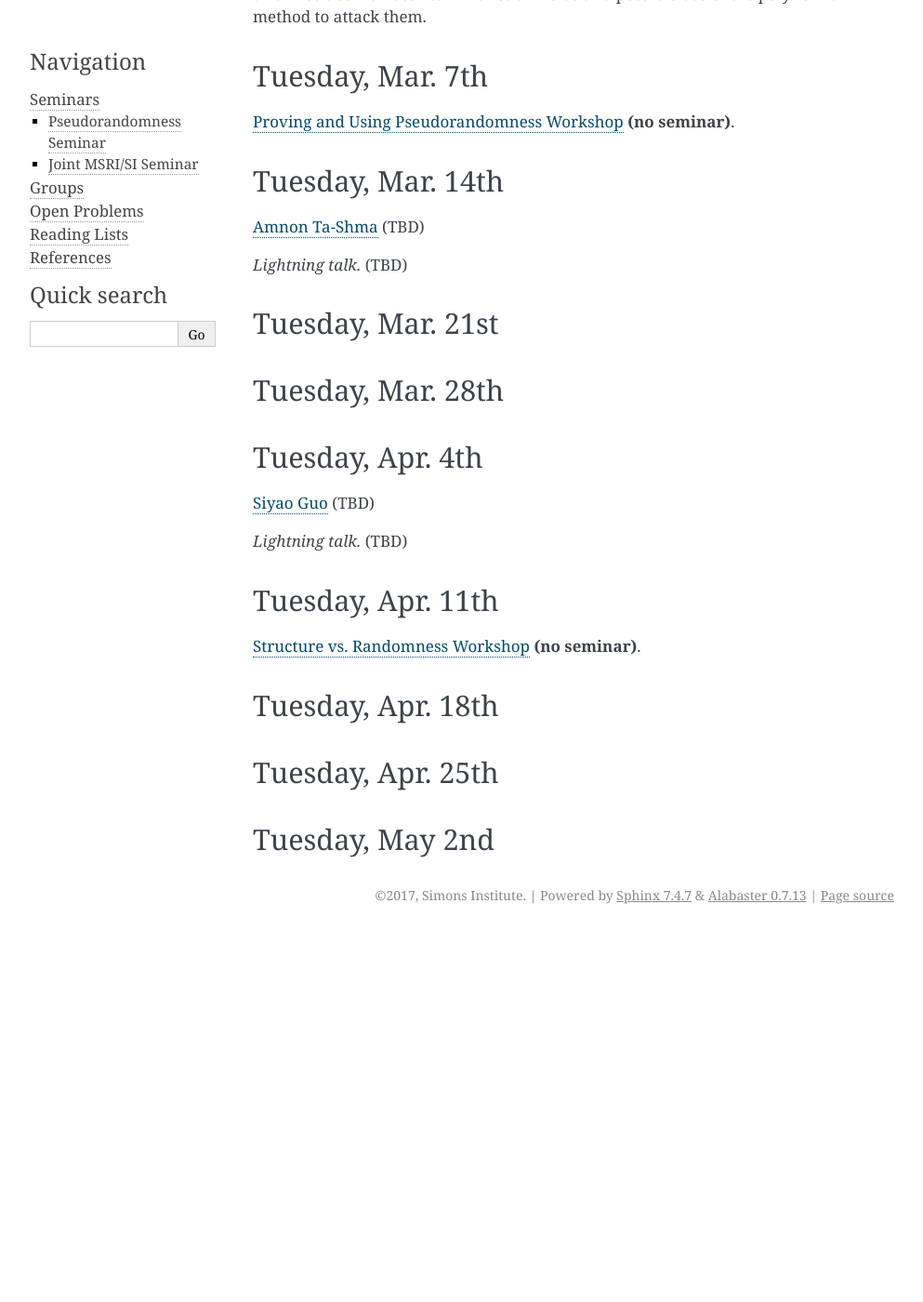
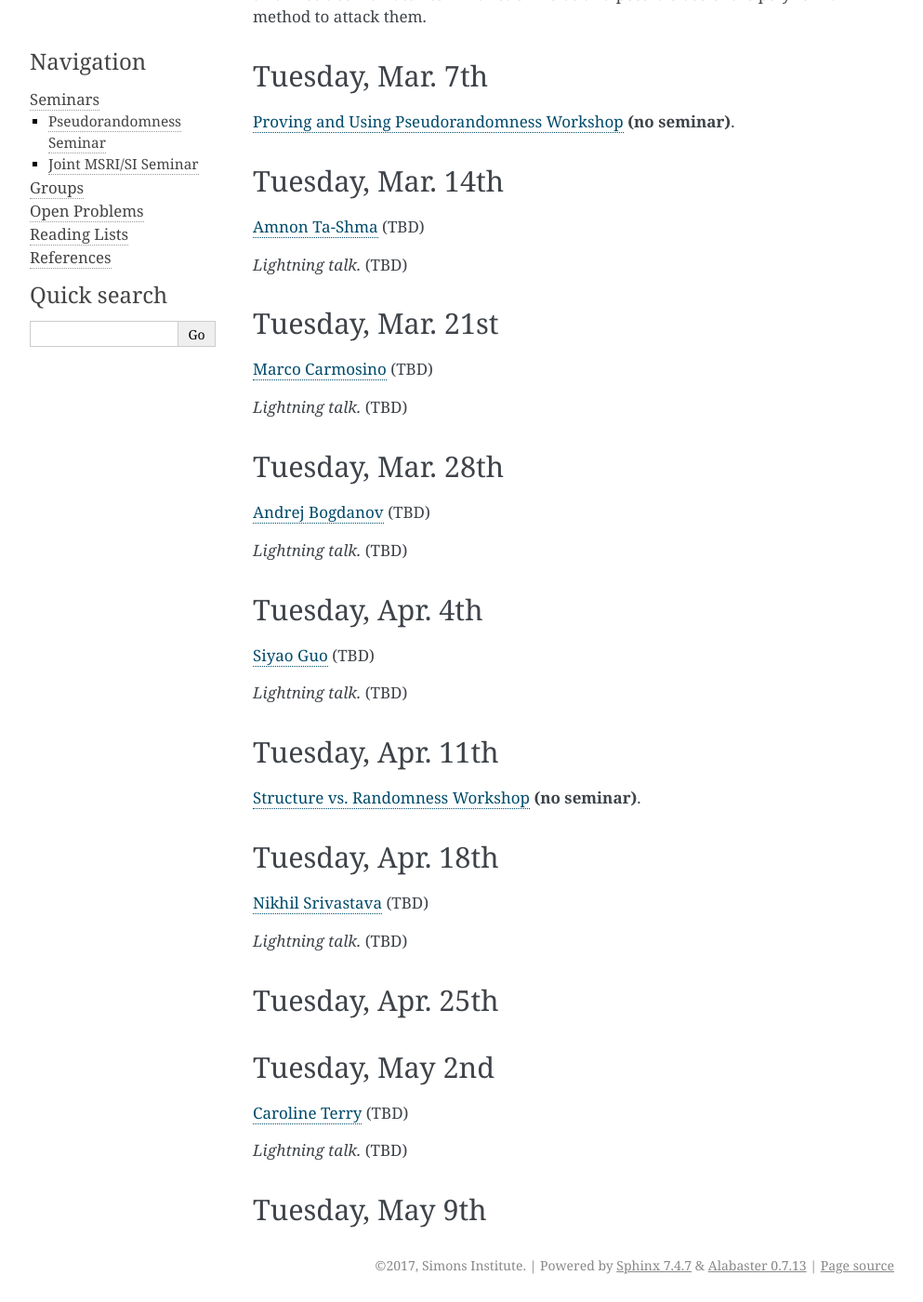
Before and after one commit to simons-institute/pseudorandomness, a Sphinx documentation site: the page built from source/seminar/pseudorandomness.rst, in a window 1280 px wide and 1400 px high, scrolled down 1782 px. Shown: the whole window at 93% size, without its empty margins (148-1141 px from the left). Built offline with Sphinx 7.4.7, drawn with Linux system fonts in a browser that asks for light colours; before the commit the page ends 2784 px from its top, so only the background shows below that.

Commit message:
Add more tentative seminar speakers

```diff
--- a/source/seminar/pseudorandomness.rst
+++ b/source/seminar/pseudorandomness.rst
@@ -97,8 +97,16 @@ Tuesday, Mar. 14th
 Tuesday, Mar. 21st
 ------------------
 
+`Marco Carmosino <http://marco.ntime.org/>`_ (TBD)
+
+*Lightning talk.* (TBD)
+
 Tuesday, Mar. 28th
 ------------------
+
+`Andrej Bogdanov <http://www.cse.cuhk.edu.hk/~andrejb/>`_ (TBD)
+
+*Lightning talk.* (TBD)
 
 Tuesday, Apr. 4th
 -----------------
@@ -115,8 +123,19 @@ Tuesday, Apr. 11th
 Tuesday, Apr. 18th
 ------------------
 
+`Nikhil Srivastava <https://math.berkeley.edu/~nikhil/>`_ (TBD)
+
+*Lightning talk.* (TBD)
+
 Tuesday, Apr. 25th
 ------------------
 
 Tuesday, May 2nd
 ----------------
+
+`Caroline Terry <http://www.math.umd.edu/~cterry/>`_ (TBD)
+
+*Lightning talk.* (TBD)
+
+Tuesday, May 9th
+----------------
```
